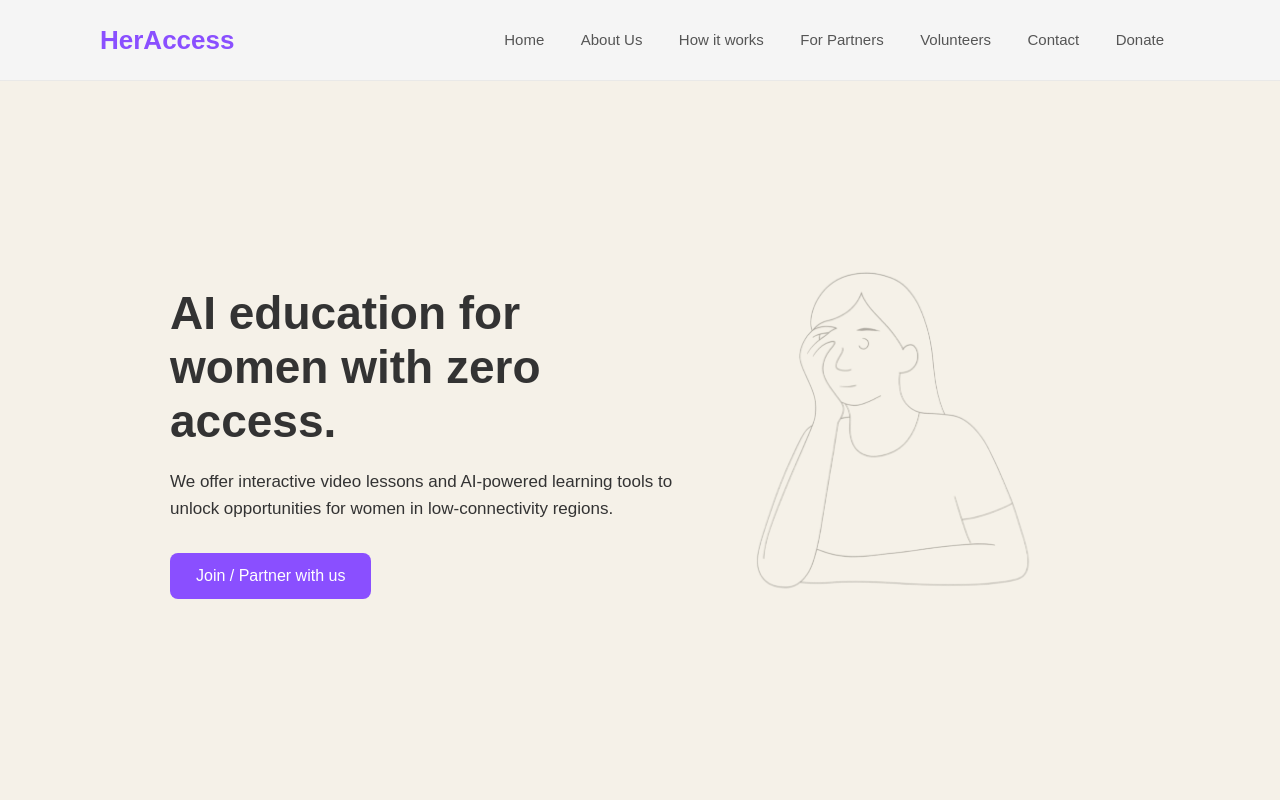
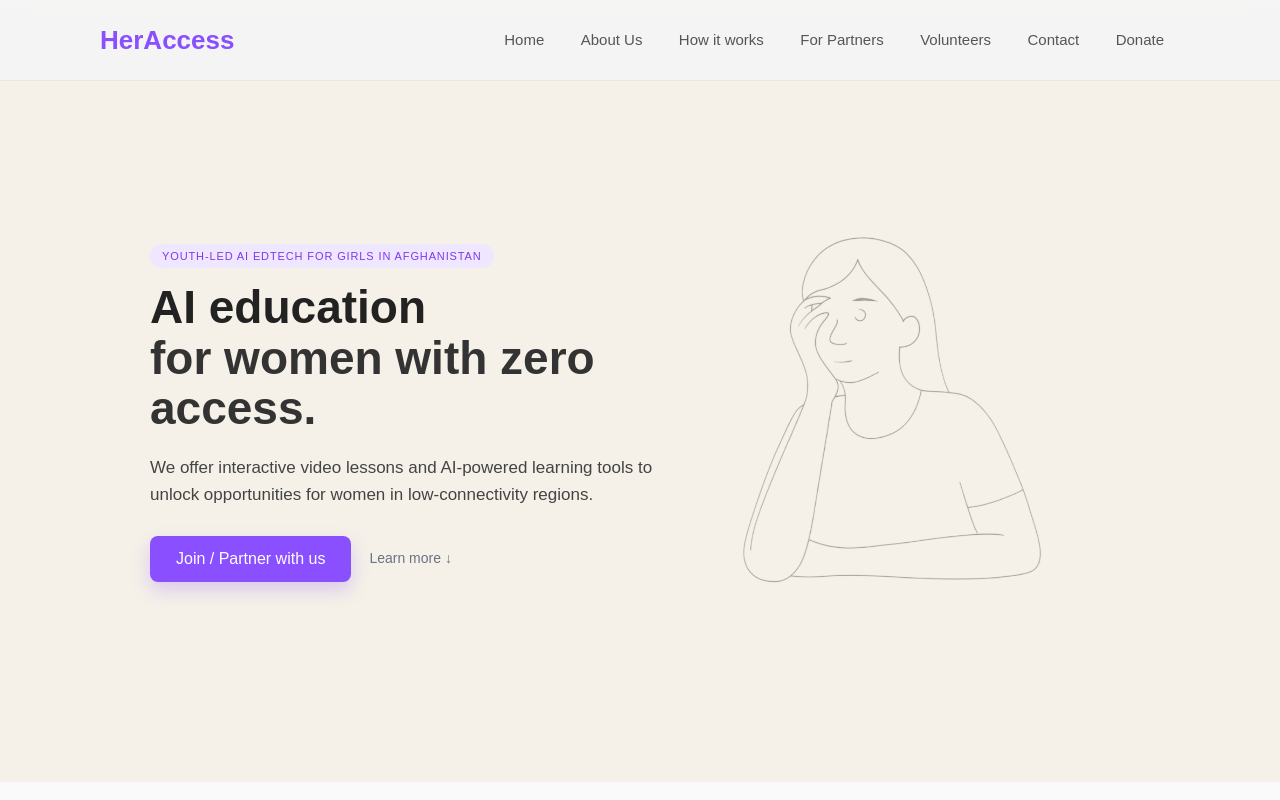
Before and after one commit to NikkyWay/heraccess-website, a plain HTML site: page index.html in a window 1280 px wide. Shown: the top 800 px of the page. Drawn offline with Linux system fonts and the light colour scheme.

```diff
--- a/index.html
+++ b/index.html
@@ -29,9 +29,22 @@
     <div class="hero">
 
         <div class="hero-text">
-            <h1>AI education for<br>women with zero access.</h1>
-            <p>We offer interactive video lessons and AI-powered learning tools to unlock opportunities for women in low-connectivity regions.</p>
+            <div class="hero-tag">Youth-led AI EdTech for girls in Afghanistan</div>
+
+            <h1>
+                <span class="hero-highlight">AI education</span><br>
+                for women with zero access.
+            </h1>
+
+            <p>
+                We offer interactive video lessons and AI-powered learning tools to unlock opportunities
+                for women in low-connectivity regions.
+            </p>
+
+            <div class="hero-actions">
                 <a class="btn" href="#partners">Join / Partner with us</a>
+                <a class="hero-secondary" href="#about">Learn more ↓</a>
+            </div>
         </div>
 
         <div class="hero-img">
@@ -88,7 +101,6 @@
   </div>
 </section>
 
-</section>
 <section id="how"></section>
 <section id="partners"></section>
 <section id="volunteers"></section>
--- a/style.css
+++ b/style.css
@@ -1,3 +1,7 @@
+html {
+    scroll-behavior: smooth;
+}
+
 body {
     margin: 0;
     font-family: Arial, sans-serif;
@@ -10,7 +14,7 @@ body {
 header {
     width: 100%;
     height: 80px;
-    background: rgba(245, 245, 245, 0.92); /* почти белый, но мягкий */
+    background: rgba(245, 245, 245, 0.92);
     backdrop-filter: blur(16px);
     -webkit-backdrop-filter: blur(16px);
     position: fixed;
@@ -40,7 +44,7 @@ header .inner {
 }
 
 header nav {
-    margin-left: auto;      /* прижать меню вправо */
+    margin-left: auto;
 }
 
 nav a {
@@ -59,8 +63,8 @@ nav a:hover {
 .hero-wrapper {
     width: 100%;
     background: #f5f1e8;
-    margin-top: 80px;                         /* высота header */
-    min-height: calc(100vh - 80px);           /* ровно первый экран */
+    margin-top: 10px;                         /* высота header */
+    min-height: calc(100vh - 80px);           /* первый экран */
     display: flex;
     align-items: center;
     box-sizing: border-box;
@@ -69,12 +73,14 @@ nav a:hover {
 .hero {
     max-width: 1100px;
     margin: 0 auto;
-    padding: 40px 60px 35px;
+    padding: 56px 60px 22px;
     display: flex;
     justify-content: space-between;
     align-items: center;
     box-sizing: border-box;
 }
+
+/* левая колонка */
 
 .hero-text {
     max-width: 520px;
@@ -84,8 +90,8 @@ nav a:hover {
     display: inline-block;
     padding: 6px 12px;
     margin-bottom: 14px;
-    font-size: 12px;
-    letter-spacing: 0.03em;
+    font-size: 11px;
+    letter-spacing: 0.08em;
     text-transform: uppercase;
     border-radius: 999px;
     background: #efe6ff;
@@ -95,12 +101,28 @@ nav a:hover {
 .hero h1 {
     font-size: 46px;
     margin: 0 0 20px;
+    line-height: 1.1;
+}
+
+.hero-highlight {
+    color: #222;            /* можно сделать #111 для большего контраста */
+}
+
+.hero h1 br + * {
+    color: #222;
 }
 
 .hero p {
     font-size: 17px;
     line-height: 1.6;
-    margin: 0 0 30px;
+    margin: 0 0 28px;
+    color: #444;
+}
+
+.hero-actions {
+    display: flex;
+    align-items: center;
+    gap: 18px;
 }
 
 .btn {
@@ -111,17 +133,47 @@ nav a:hover {
     text-decoration: none;
     border-radius: 8px;
     font-size: 16px;
+    box-shadow: 0 8px 18px rgba(138, 79, 255, 0.25);
+    transition: transform 0.15s ease, box-shadow 0.15s ease, background 0.15s ease;
 }
 
 .btn:hover {
     background: #742ee8;
+    transform: translateY(-1px);
+    box-shadow: 0 10px 22px rgba(138, 79, 255, 0.32);
 }
 
+.hero-secondary {
+    font-size: 14px;
+    color: #6b7280;
+    text-decoration: none;
+    position: relative;
+    padding-bottom: 2px;
+}
+
+.hero-secondary::after {
+    content: "";
+    position: absolute;
+    left: 0;
+    bottom: 0;
+    width: 0;
+    height: 1px;
+    background: #6b7280;
+    transition: width 0.15s ease;
+}
+
+.hero-secondary:hover::after {
+    width: 100%;
+}
+
+/* правая колонка — иллюстрация */
+
 .hero-img img {
-    width: 420px;
+    width: 460px;
     max-width: 100%;
     height: auto;
-    opacity: 0.8;
+    opacity: 0.9;
+    transform: translateY(10px);  /* чуть опускаем, чтобы композиция не висела */
 }
 
 /* ================= ОБЩИЙ ОТСТУП СЕКЦИЙ НИЖЕ ================= */
@@ -197,13 +249,18 @@ section {
 }
 
 /* адаптив: на мобильных всё в столбик */
+
 @media (max-width: 900px) {
     header .inner {
         padding: 0 20px;
     }
 
+    .hero-wrapper {
+        min-height: auto;
+    }
+
     .hero {
-        padding: 40px 20px 60px;
+        padding: 32px 20px 48px;
         flex-direction: column;
         text-align: left;
         gap: 32px;
@@ -211,6 +268,7 @@ section {
 
     .hero-img img {
         width: 260px;
+        transform: none;
     }
 
     .about-inner {
```
Lines whose indentation alone changed are shown as unchanged.
